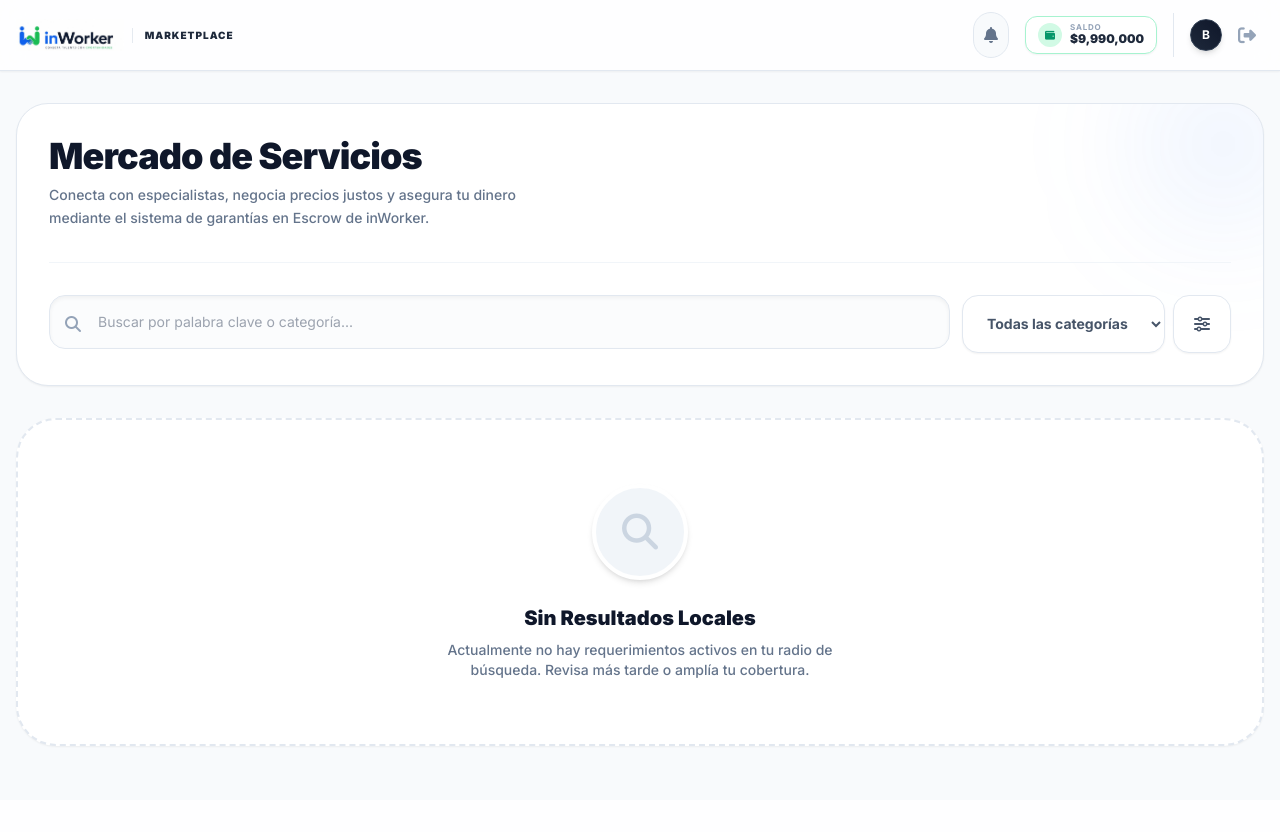
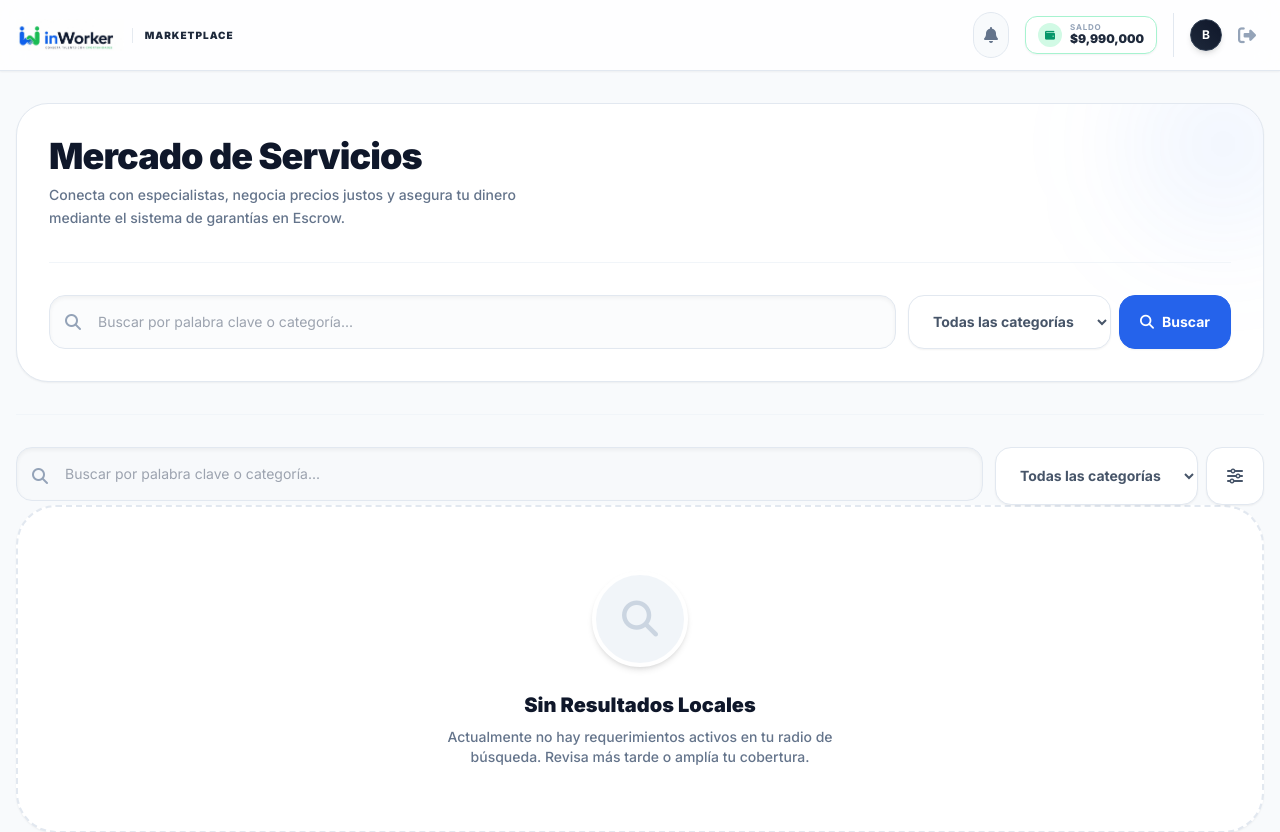
Before and after one commit to rich020383-commits/inWorker, a Flask app: page /tareas in a window 1280 px wide. Shown: the top 832 px of the page. Before the commit the page ends 747 px from the top, so only its background shows below. Run offline with Flask 3, Linux system fonts and the light colour scheme; a user stored in the database is signed in; data comes from the database, SQL or seed files in the repository; data that the repository does not hold is empty; some libraries are stand-ins or nearby versions.

Commit message:
Add files via upload

```diff
--- a/app.py
+++ b/app.py
@@ -1145,11 +1145,30 @@ def ver_tareas():
     usuario_db = Usuario.query.filter_by(correo=correo_logueado).first()
     saldo_actual = round(usuario_db.saldo_creditos, 2) if usuario_db else 0.0
 
-    # 🔔 NUEVO: CONTEO DE NOTIFICACIONES (Mensajes sin leer)
-    try:
-        mensajes_nuevos = Mensaje.query.filter_by(destinatario_correo=correo_logueado, leido=0).count()
+    # 🔔 NUEVO: CONTEO DE NOTIFICACIONES (Mensajes sin leer) ARREGLADO
+    rol_logueado = session.get('usuario_rol')
+    mensajes_nuevos = 0
+
+    try:
+        if rol_logueado == 'Cliente':
+            mensajes_nuevos = db.session.query(db.func.count(Mensaje.id))\
+                .join(Tarea, Mensaje.tarea_id == Tarea.id)\
+                .filter(
+                    Tarea.cliente_correo == correo_logueado,
+                    Mensaje.remitente_correo != correo_logueado,
+                    Mensaje.leido == 0
+                ).scalar() or 0
+        elif rol_logueado in ['Trabajador', 'Worker']:
+            mensajes_nuevos = db.session.query(db.func.count(Mensaje.id))\
+                .join(Tarea, Mensaje.tarea_id == Tarea.id)\
+                .filter(
+                    (Tarea.trabajador_correo == correo_logueado) |
+                    (Mensaje.canal_trabajador == 'sala_' + db.func.cast(Tarea.id, db.String)),
+                    Mensaje.remitente_correo != correo_logueado,
+                    Mensaje.leido == 0
+                ).scalar() or 0
     except Exception as e:
-        print(f"Aviso: No se pudo contar mensajes nuevos (¿Falta columna 'leido'?): {e}")
+        print(f"Aviso: Error al contar notificaciones en tareas: {e}")
         mensajes_nuevos = 0
 
     # Extraemos todas las tareas registradas
--- a/templates/tareas.html
+++ b/templates/tareas.html
@@ -86,28 +86,50 @@
 
     <main class="max-w-7xl mx-auto px-4 py-8 flex-grow w-full">
 
+        <!-- HEADER DEL MARKETPLACE Y BOTONES ARREGLADOS -->
         <div class="bg-white border border-slate-200 rounded-[2rem] p-6 sm:p-8 mb-8 shadow-sm relative overflow-hidden">
             <div class="absolute -right-10 -top-10 w-40 h-40 bg-blue-500/10 rounded-full blur-3xl pointer-events-none"></div>
 
             <div class="flex flex-col md:flex-row justify-between items-start md:items-center gap-6 relative z-10">
                 <div>
-                    <h1 class="text-3xl sm:text-4xl font-black text-slate-900 tracking-tight">
-                        Mercado de Servicios
-                    </h1>
-                    <p class="text-sm text-slate-500 mt-2 max-w-lg font-medium leading-relaxed">Conecta con especialistas, negocia precios justos y asegura tu dinero mediante el sistema de garantías en Escrow de inWorker.</p>
+                    <h1 class="text-3xl sm:text-4xl font-black text-slate-900 tracking-tight">Mercado de Servicios</h1>
+                    <p class="text-sm text-slate-500 mt-2 max-w-lg font-medium leading-relaxed">Conecta con especialistas, negocia precios justos y asegura tu dinero mediante el sistema de garantías en Escrow.</p>
                 </div>
 
                 {% if session.get('usuario_rol') == 'Cliente' %}
                 <div class="flex flex-col sm:flex-row gap-3 w-full md:w-auto">
+                    <!-- Botón buscar especialista -->
                     <a href="/tecnicos" class="px-6 py-3.5 bg-white border border-slate-200 text-slate-700 font-black rounded-2xl hover:bg-slate-50 hover:text-blue-600 transition shadow-sm flex items-center justify-center gap-2 text-xs uppercase tracking-wider">
                         <i class="fas fa-search text-blue-500"></i> Buscar Especialista
                     </a>
-                    <button onclick="document.getElementById('modalPublicar').classList.remove('hidden')" class="px-6 py-3.5 bg-blue-600 text-white font-black rounded-2xl shadow-lg shadow-blue-600/30 hover:bg-blue-700 hover:shadow-blue-600/50 transition flex items-center justify-center gap-2 text-xs uppercase tracking-wider active:scale-95">
+                    <!-- Botón publicar con onclick directo -->
+                    <button type="button" onclick="abrirModal()" class="px-6 py-3.5 bg-blue-600 text-white font-black rounded-2xl shadow-lg shadow-blue-600/30 hover:bg-blue-700 hover:shadow-blue-600/50 transition flex items-center justify-center gap-2 text-xs uppercase tracking-wider active:scale-95">
                         <i class="fas fa-plus"></i> Publicar Servicio
                     </button>
                 </div>
                 {% endif %}
             </div>
+
+            <!-- FORMULARIO DE BÚSQUEDA FUNCIONAL -->
+            <form action="/tareas" method="GET" class="mt-8 pt-8 border-t border-slate-100 flex flex-col sm:flex-row gap-3 relative z-10">
+                <div class="relative flex-1 group">
+                    <div class="absolute inset-y-0 left-0 pl-4 flex items-center pointer-events-none"><i class="fas fa-search text-slate-400 group-focus-within:text-blue-500 transition-colors"></i></div>
+                    <input type="text" name="q" placeholder="Buscar por palabra clave o categoría..." value="{{ request.args.get('q', '') }}" class="w-full bg-slate-50/50 border border-slate-200 rounded-2xl pl-12 pr-4 py-4 text-sm text-slate-700 focus:outline-none focus:border-blue-500 focus:bg-white focus:ring-4 focus:ring-blue-500/10 transition-all shadow-inner">
+                </div>
+                <div class="flex gap-2">
+                    <select name="categoria_filtro" class="bg-white border border-slate-200 rounded-2xl px-5 py-4 text-sm font-bold text-slate-600 focus:outline-none focus:border-blue-500 cursor-pointer shadow-sm hover:bg-slate-50 transition">
+                        <option value="">Todas las categorías</option>
+                        <option value="Soporte Técnico">Soporte Técnico</option>
+                        <option value="Plomería">Plomería</option>
+                        <option value="Electricidad">Electricidad</option>
+                    </select>
+                    <!-- El botón ahora es tipo submit para enviar el formulario -->
+                    <button type="submit" class="bg-blue-600 border border-blue-600 rounded-2xl px-5 py-4 text-white hover:bg-blue-700 transition shadow-sm flex items-center justify-center gap-2 font-bold text-sm">
+                        <i class="fas fa-search"></i> <span class="hidden sm:inline">Buscar</span>
+                    </button>
+                </div>
+            </form>
+        </div>
 
             <div class="mt-8 pt-8 border-t border-slate-100 flex flex-col sm:flex-row gap-3 relative z-10">
                 <div class="relative flex-1 group">
```
